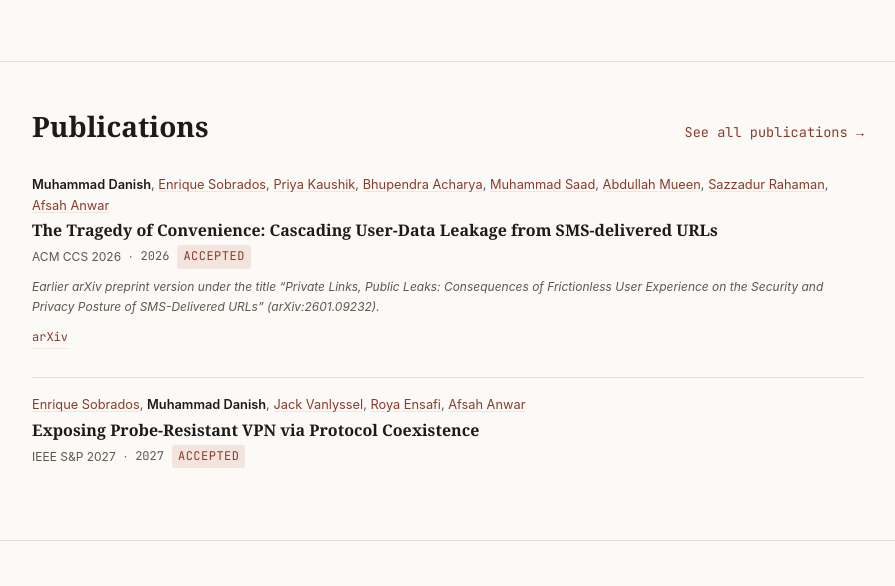
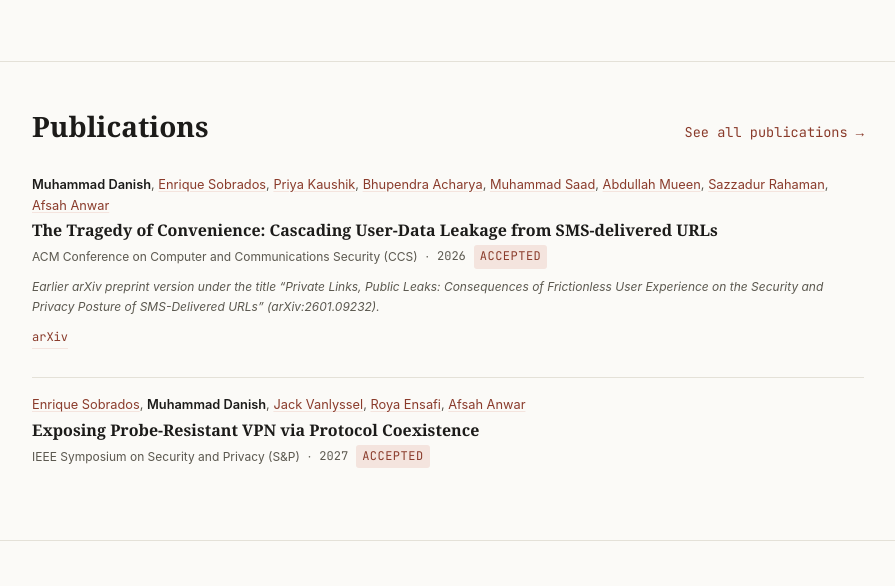
Before and after one commit to cs-maestro/cs-maestro.github.io, an Astro site: page / in a window 1280 px wide. Shown: the part 616-1202 px from the top of the page, without its empty margins (192-1087 px from the left). Built offline with nearby package versions, Linux system fonts and the light colour scheme; Astro itself is replaced by a stand-in of ours.

Commit message:
Full forms of conferences

```diff
--- a/src/content/publications/2026-tragedy-of-convenience.md
+++ b/src/content/publications/2026-tragedy-of-convenience.md
@@ -9,7 +9,7 @@ authors:
   - Abdullah Mueen
   - Sazzadur Rahaman
   - Afsah Anwar
-venue: ACM CCS 2026
+venue: ACM Conference on Computer and Communications Security (CCS)
 year: 2026
 date: 2026-07-18
 links:
--- a/src/content/publications/2027-vpn-protocol-coexistence.md
+++ b/src/content/publications/2027-vpn-protocol-coexistence.md
@@ -6,7 +6,7 @@ authors:
   - Jack Vanlyssel
   - Roya Ensafi
   - Afsah Anwar
-venue: IEEE S&P 2027
+venue: IEEE Symposium on Security and Privacy (S&P)
 year: 2027
 status: accepted
 ---
```
